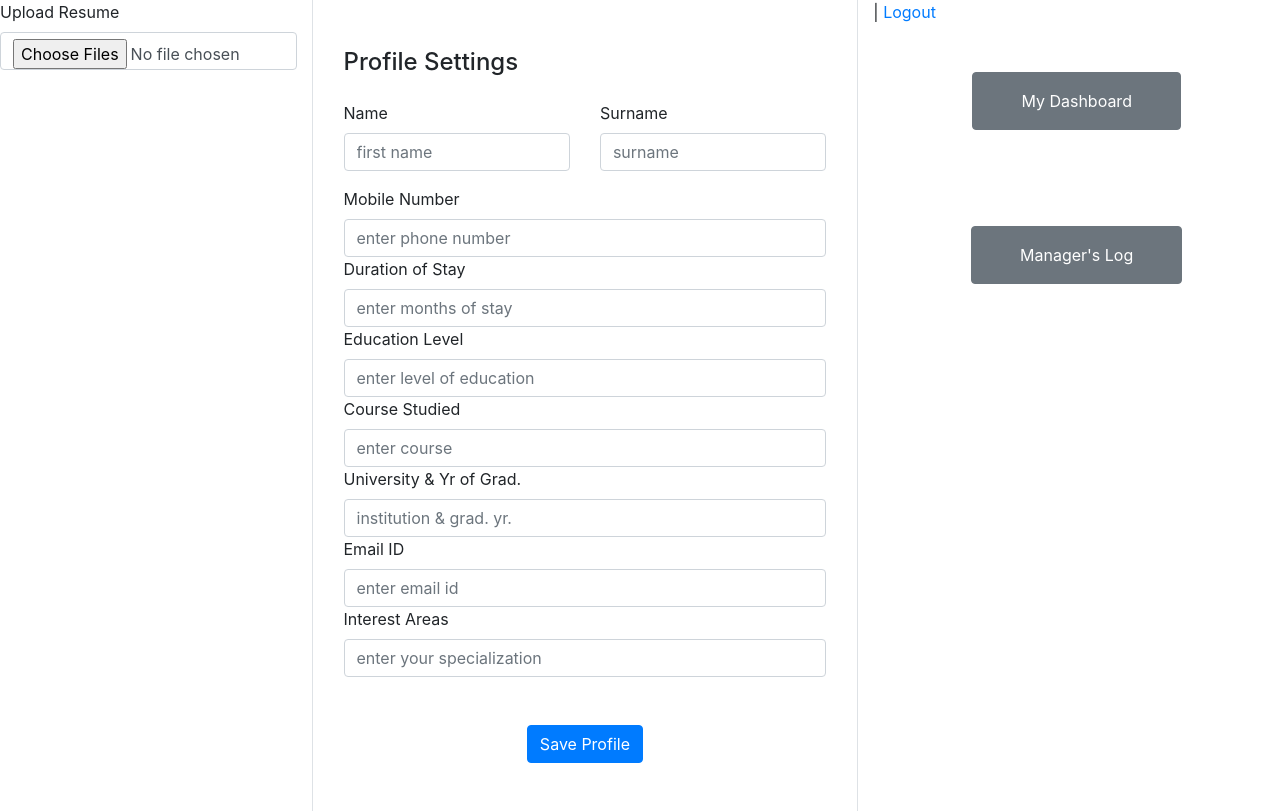
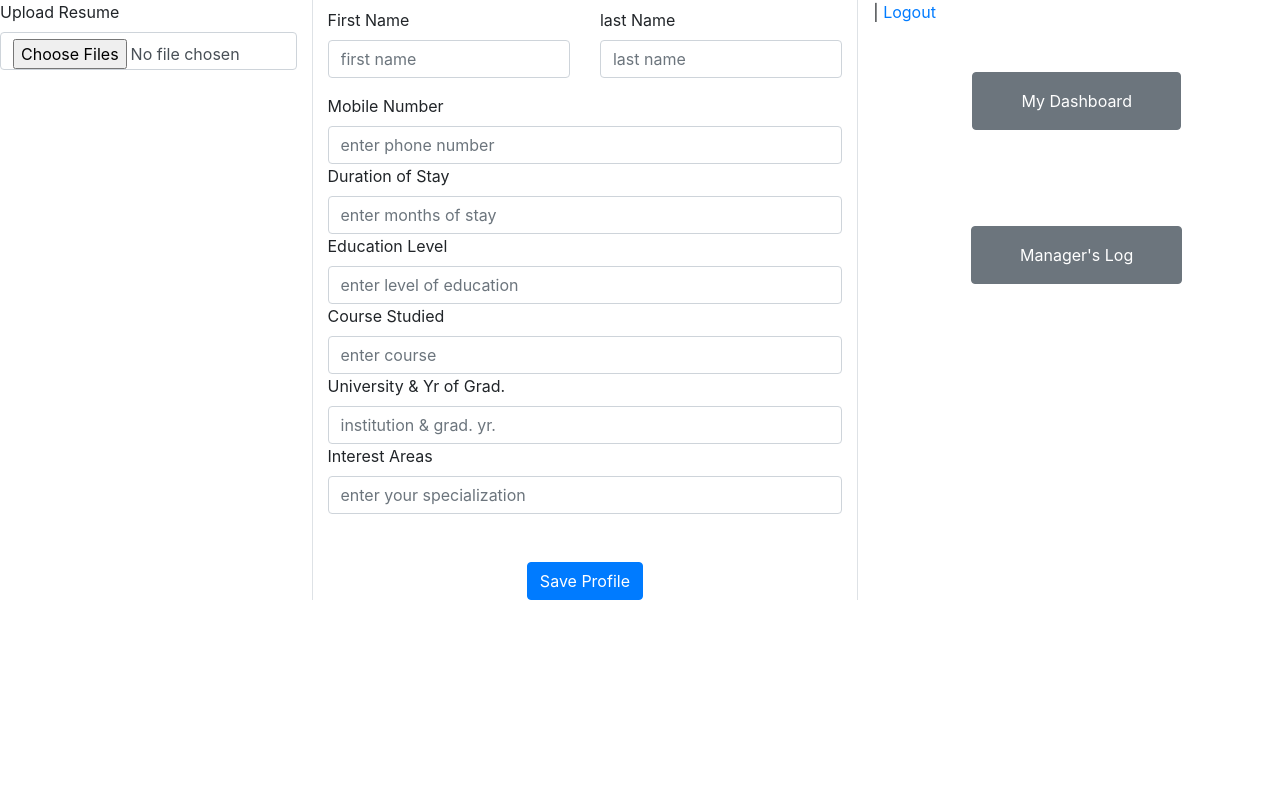
Before and after one commit to Surfskills/experiolearn-portfolio_project_v2, a Flask app: page /profile in a window 1280 px wide. After the commit the page ends 600 px from the top, so only its background shows below. Run offline with Flask 3, Linux system fonts and the light colour scheme; some libraries are stand-ins or nearby versions.

Commit message:
Another day

```diff
--- a/website/templates/profile.html
+++ b/website/templates/profile.html
@@ -12,26 +12,47 @@
           <input class="form-control" type="file" id="formFileMultiple" multiple />
         </div>
         <div class="col-md-5 border-right">
-          <div class="p-3 py-5">
-            <div class="d-flex justify-content-between align-items-center mb-3">
-              <h4 class="text-right">Profile Settings</h4>
-            </div>
+          <form method="post" action="submit-form">
             <div class="row mt-2">
-              <div class="col-md-6"><label class="labels">Name</label><input type="text" class="form-control" placeholder="first name" value=""></div>
-              <div class="col-md-6"><label class="labels">Surname</label><input type="text" class="form-control" value="" placeholder="surname"></div>
+              <div class="col-md-6">
+                <label class="labels">First Name</label>
+                <input type="text" class="form-control" placeholder="first name" name="firstname">
+              </div>
+              <div class="col-md-6">
+                <label class="labels">last Name</label>
+                <input type="text" class="form-control" placeholder="last name" name="lastname">
+              </div>
             </div>
             <div class="row mt-3">
-              <div class="col-md-12"><label class="labels">Mobile Number</label><input type="text" class="form-control" placeholder="enter phone number" value=""></div>
-              <div class="col-md-12"><label class="labels">Duration of Stay</label><input type="text" class="form-control" placeholder="enter months of stay" value=""></div>
-              <div class="col-md-12"><label class="labels">Education Level</label><input type="text" class="form-control" placeholder="enter level of education" value=""></div>
-              <div class="col-md-12"><label class="labels">Course Studied</label><input type="text" class="form-control" placeholder="enter course" value=""></div>
-              <div class="col-md-12"><label class="labels">University & Yr of Grad.</label><input type="text" class="form-control" placeholder="institution & grad. yr." value=""></div>
-              <div class="col-md-12"><label class="labels">Email ID</label><input type="text" class="form-control" placeholder="enter email id" value=""></div>
-              <div class="col-md-12"><label class="labels">Interest Areas</label><input type="text" class="form-control" placeholder="enter your specialization" value=""></div>
+              <div class="col-md-12">
+                <label class="labels">Mobile Number</label>
+                <input type="text" class="form-control" placeholder="enter phone number" name="phone">
+              </div>
+              <div class="col-md-12">
+                <label class="labels">Duration of Stay</label>
+                <input type="text" class="form-control" placeholder="enter months of stay" name="duration">
+              </div>
+              <div class="col-md-12">
+                <label class="labels">Education Level</label>
+                <input type="text" class="form-control" placeholder="enter level of education" name="education">
+              </div>
+              <div class="col-md-12">
+                <label class="labels">Course Studied</label>
+                <input type="text" class="form-control" placeholder="enter course" name="course">
+              </div>
+              <div class="col-md-12">
+                <label class="labels">University &amp; Yr of Grad.</label>
+                <input type="text" class="form-control" placeholder="institution &amp; grad. yr." name="university">
+              </div>
+              <div class="col-md-12">
+                <label class="labels">Interest Areas</label>
+                <input type="text" class="form-control" placeholder="enter your specialization" name="interests">
+              </div>
             </div>
-            <div class="mt-5 text-center"><button class="btn btn-primary profile-button" type="submit">Save Profile</button></div>
-          </div>
-
+            <div class="mt-5 text-center">
+              <button class="btn btn-primary profile-button" type="submit">Save Profile</button>
+            </div>
+          </form>
         </div>
         <div class="col-md-4">
             <div class="ml-auto">
--- a/website/views.py
+++ b/website/views.py
@@ -1,6 +1,8 @@
 from flask import Blueprint, render_template
 from flask_login import current_user
 from flask import session
+from flask import request
+
 
 views = Blueprint('views', __name__)
 
@@ -40,6 +42,13 @@ def userprofile():
 def my_dashboard():
     return render_template('my_dashboard.html')
 
+
 @views.route('/profile')
 def profile():
     return render_template('profile.html')
+
+
+
+@views.route('/submit_form')
+def submit_form():
+    return render_template('submit_form.html')
```
Also changed, not shown: website/auth.py (+24 -25 lines), website/models.py (+20 -3 lines), website/templates/submit_form.html (added, +10 -0 lines).
